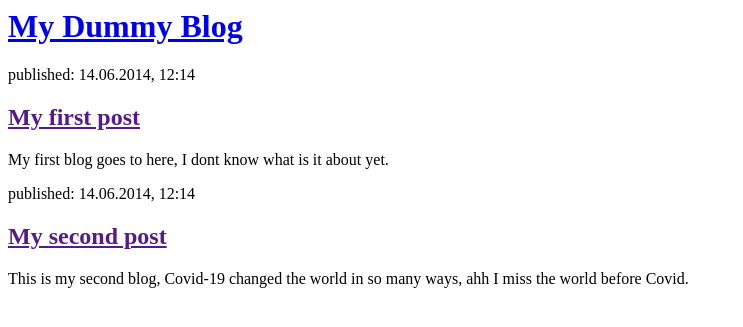
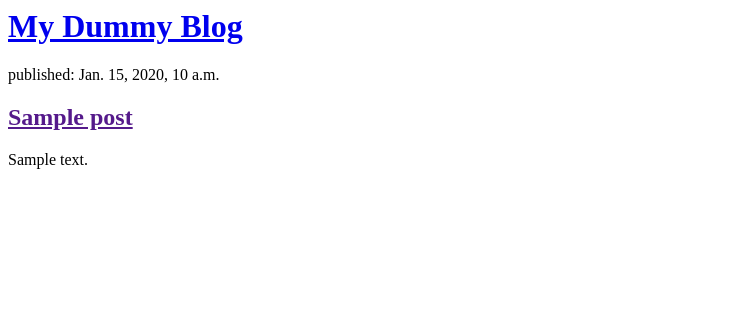
Before and after one commit to ChengzhiYu/MyDummyBlog, a Django app: page / in a window 1280 px wide. Shown: the top 327 px of the page, without its empty margins (0-743 px from the left). Run offline with Django 3.2, Linux system fonts and the light colour scheme; tables that the repository leaves empty hold one stand-in row (values such as "Sample post").

Commit message:
Modified templates to display posts from database.

```diff
--- a/blog/templates/blog/post_list.html
+++ b/blog/templates/blog/post_list.html
@@ -8,15 +8,13 @@
         </div>
 
         <div>
-            <p>published: 14.06.2014, 12:14</p>
-            <h2><a href="">My first post</a></h2>
-            <p>My first blog goes to here, I dont know what is it about yet.</p>
-        </div>
-
-        <div>
-            <p>published: 14.06.2014, 12:14</p>
-            <h2><a href="">My second post</a></h2>
-            <p> This is my second blog, Covid-19 changed the world in so many ways, ahh I miss the world before Covid.</p>
+   {% for post in posts %}
+    <div>
+        <p>published: {{ post.published_date }}</p>
+        <h2><a href="">{{ post.title }}</a></h2>
+        <p>{{ post.text|linebreaksbr }}</p>
+    </div>
+{% endfor %}
         </div>
     </body>
 </html>
--- a/blog/views.py
+++ b/blog/views.py
@@ -1,6 +1,9 @@
 from django.shortcuts import render
+from .models import Post
+from django.utils import timezone
 
 
 # Create your views here.
 def post_list(request):
-    return render(request, 'blog/post_list.html', {})
+    posts = Post.objects.filter(published_date__lte=timezone.now()).order_by('published_date')
+    return render(request, 'blog/post_list.html', {'posts': posts})
```
